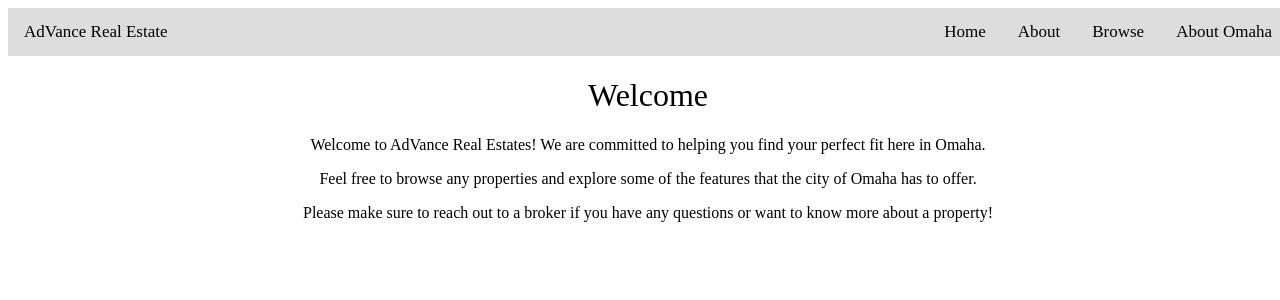
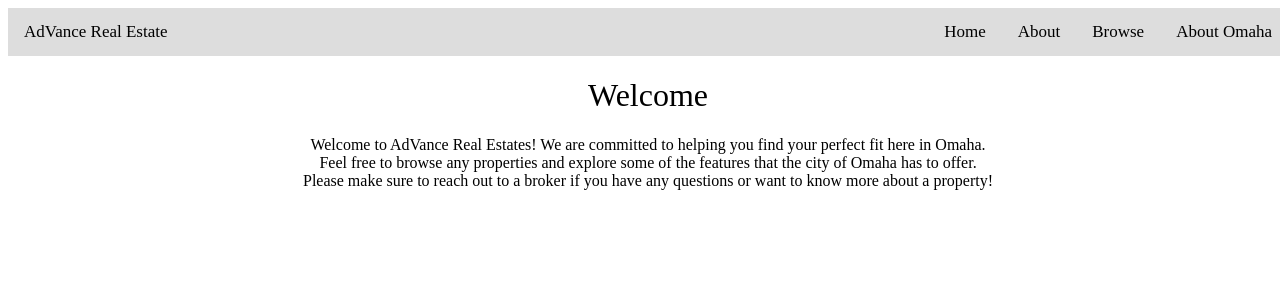
Before and after one commit to advancerealestategroup4/advancerealestate, a Django app: page / in a window 1280 px wide. Shown: the top 300 px of the page. Run offline with Django 4.2, Linux system fonts and the light colour scheme.

Commit message:
commit 3

```diff
--- a/broker/templates/broker/index.html
+++ b/broker/templates/broker/index.html
@@ -2,8 +2,6 @@
 {% block content %}
     <body>
         <h1 style="text-align: center">Welcome</h1>
-        <p style="text-align: center">Welcome to AdVance Real Estates! We are committed to helping you find your perfect fit here in Omaha.</p>
-        <p style="text-align: center">Feel free to browse any properties and explore some of the features that the city of Omaha has to offer.</p>
-        <p style="text-align: center">Please make sure to reach out to a broker if you have any questions or want to know more about a property!</p>
+        <p style="text-align: center">Welcome to AdVance Real Estates! We are committed to helping you find your perfect fit here in Omaha.<br>Feel free to browse any properties and explore some of the features that the city of Omaha has to offer.<br>Please make sure to reach out to a broker if you have any questions or want to know more about a property!</p>
     </body>
 {% endblock content %}
```
